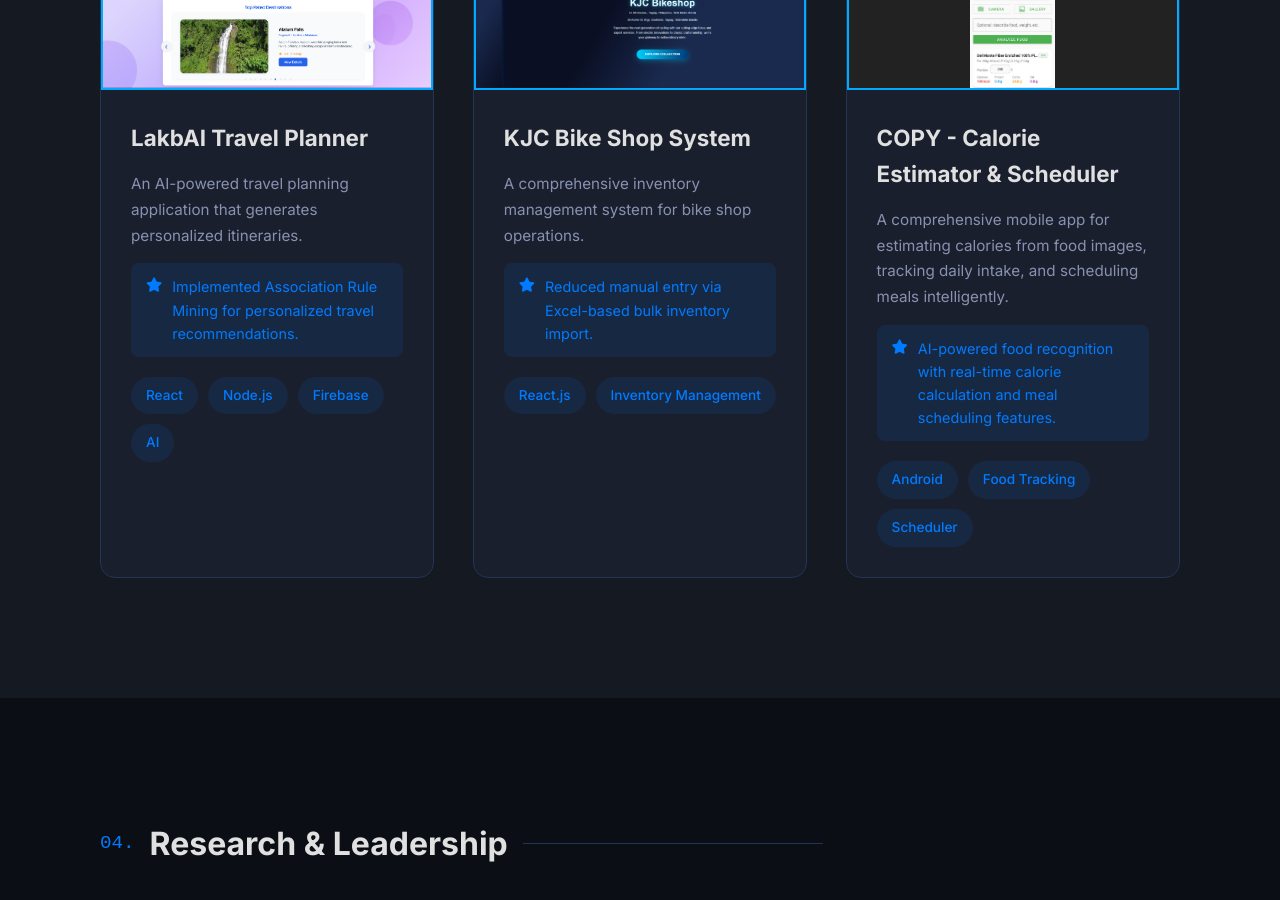
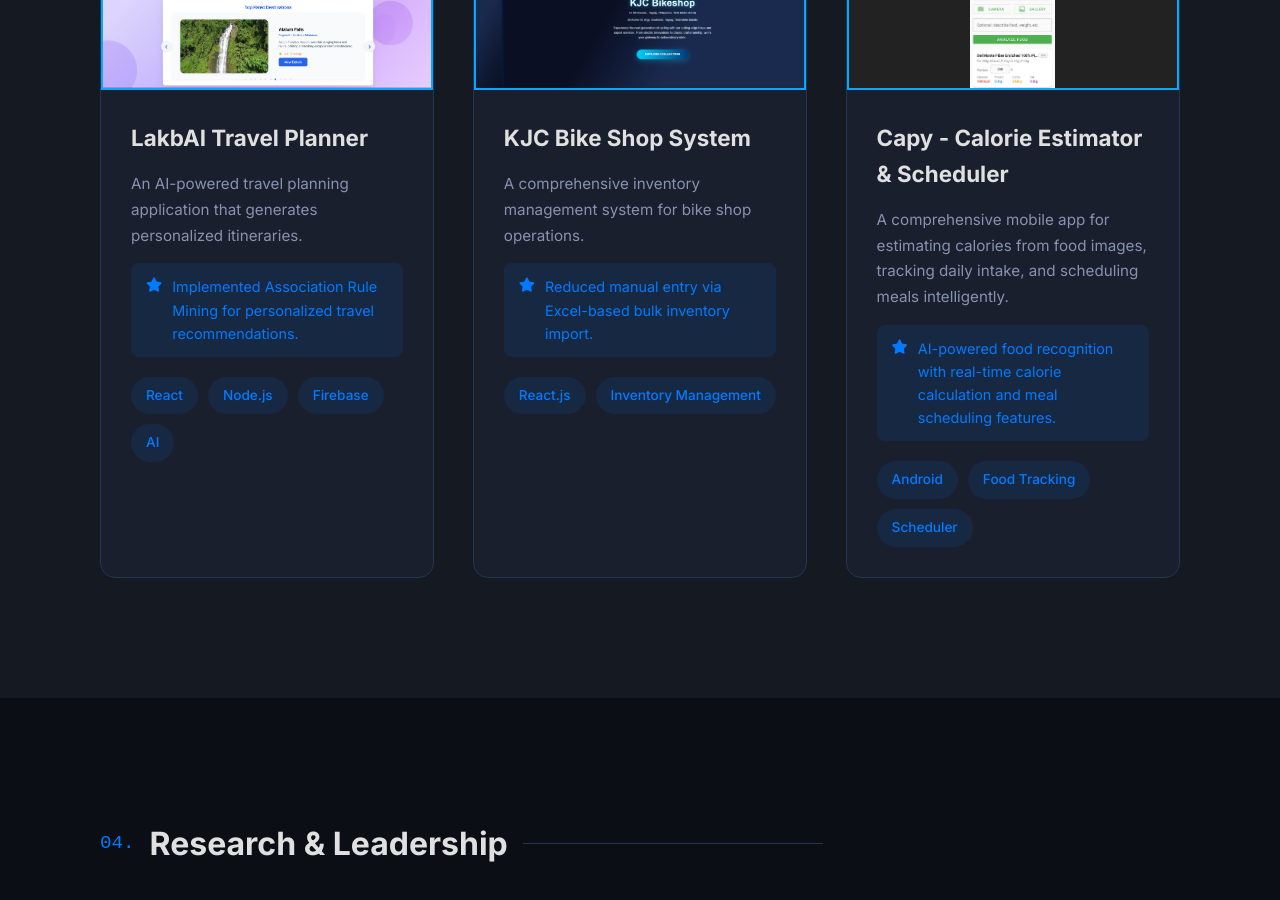
Before and after one commit to IATIA224/portfolio, a React (Create React App) app: page / in a window 1280 px wide. Shown: the part 2500-3400 px from the top of the page. Built offline with nearby package versions, Linux system fonts and the light colour scheme.

Commit message:
Fix project name: Change COPY to Capy

```diff
--- a/src/App.js
+++ b/src/App.js
@@ -260,10 +260,10 @@ function App() {
               </div>
             </div>
 
-            {/* COPY - Calorie Estimator APK project */}
+            {/* Capy - Calorie Estimator APK project */}
             <div className="project-card">
               <div className="project-image">
-                <img src="/caps.png" alt="COPY - Calorie Estimator & Scheduler" className="project-image-img" style={{ objectFit: 'contain' }} />
+                <img src="/caps.png" alt="Capy - Calorie Estimator & Scheduler" className="project-image-img" style={{ objectFit: 'contain' }} />
                 <div className="project-overlay">
                   <div className="project-links">
                     {/* direct download of APK hosted in public folder */}
@@ -277,7 +277,7 @@ function App() {
                 </div>
               </div>
               <div className="project-content">
-                <h3>COPY - Calorie Estimator & Scheduler</h3>
+                <h3>Capy - Calorie Estimator & Scheduler</h3>
                 <p className="project-description">
                   A comprehensive mobile app for estimating calories from food images, tracking daily intake, and scheduling meals intelligently.
                 </p>
```
